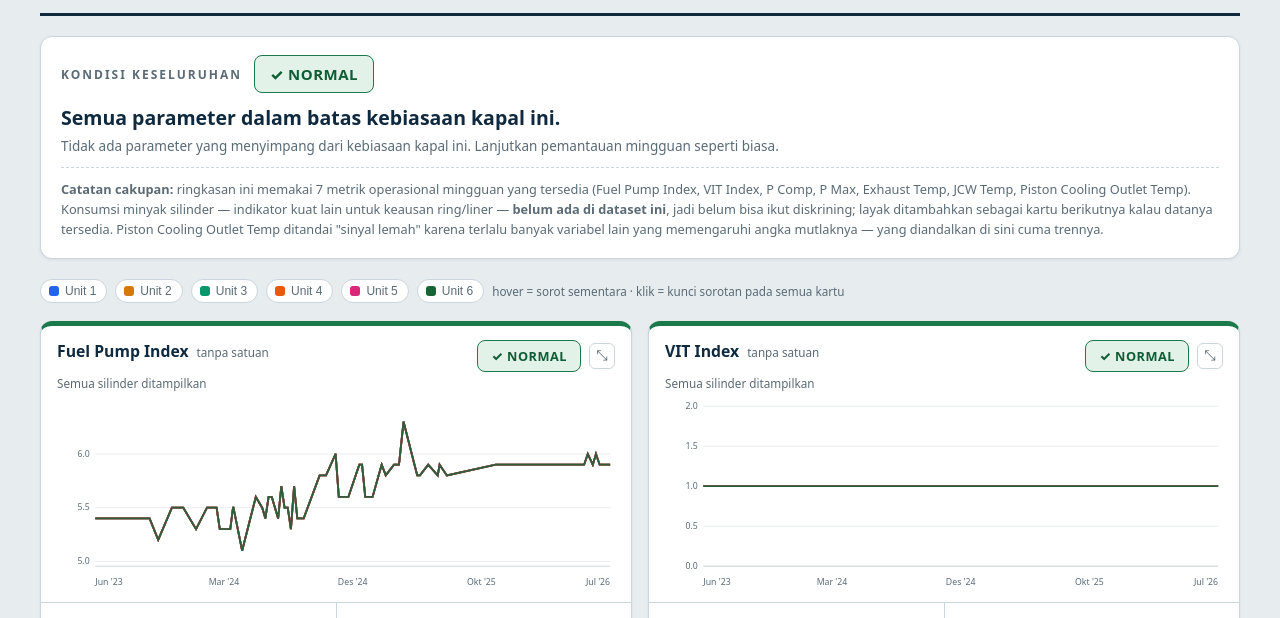
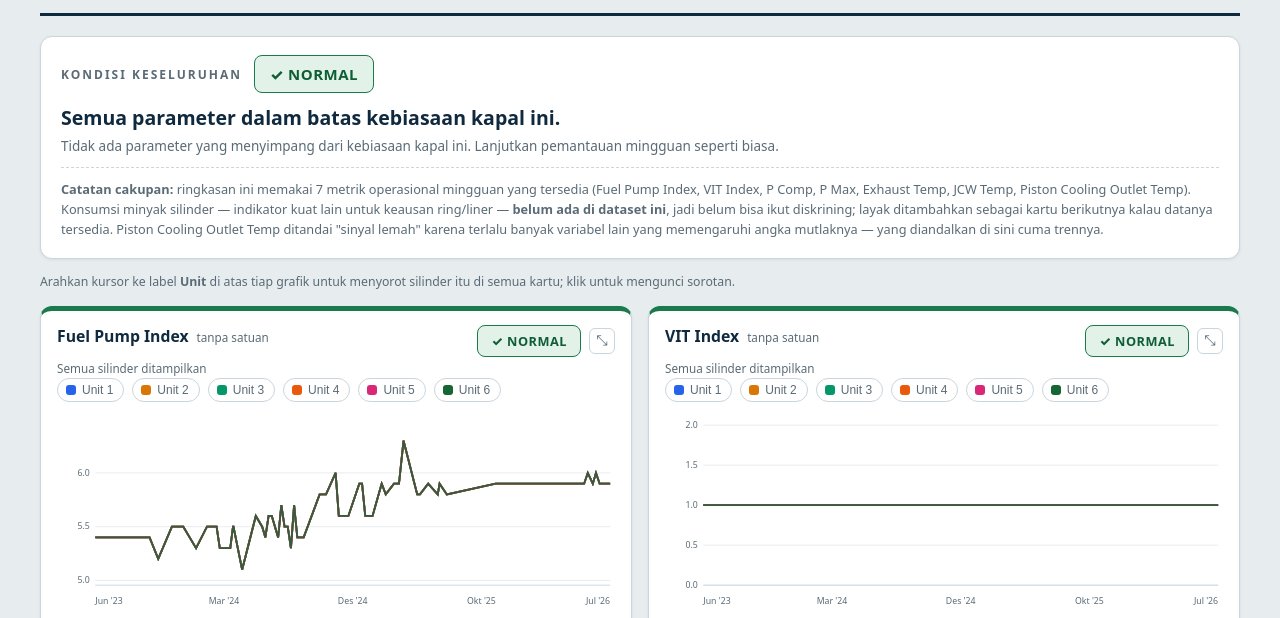
Before and after one commit to yuusha25/grafikVessel, a plain HTML site: page screening.html in a window 1280 px wide. Shown: the part 144-762 px from the top of the page. Drawn offline with Linux system fonts and the light colour scheme.

Commit message:
feat: button insight cylinder

```diff
--- a/screening.html
+++ b/screening.html
@@ -74,6 +74,8 @@ header.top { display: flex; flex-wrap: wrap; align-items: flex-end; justify-cont
 .legend-chip .sw { width: 10px; height: 10px; border-radius: 3px; flex: none; }
 .legend-chip[data-active="true"] { outline: 1.5px solid var(--ink); }
 .legend-hint { font-size: .78rem; color: var(--muted); }
+.legend-hint-static { font-size: .82rem; color: var(--muted); margin: -6px 0 16px; }
+.pcard .legend-row { margin: 2px 0 8px; padding: 0 16px; }
 
 /* ---------- grid kartu ---------- */
 .card-grid { display: grid; grid-template-columns: repeat(auto-fit, minmax(480px, 1fr)); gap: 16px; }
@@ -185,7 +187,7 @@ footer.page-footer { max-width: 1240px; margin: 34px auto 0; padding: 0 20px; fo
 
   <section class="overview" id="overview"></section>
 
-  <div class="legend-row" id="shared-legend"></div>
+  <p class="legend-hint-static">Arahkan kursor ke label <b>Unit</b> di atas tiap grafik untuk menyorot silinder itu di semua kartu; klik untuk mengunci sorotan.</p>
 
   <div class="card-grid" id="card-grid"></div>
 
@@ -677,6 +679,9 @@ function renderCard(metricDef, v) {
   card.appendChild(head);
   card.appendChild(el('div', { class: 'pcard-sub', text: 'Semua silinder ditampilkan' }));
 
+  const vesselUnits = Object.keys(DATA.vessels[state.vessel].units).map(Number).sort((a, b) => a - b);
+  card.appendChild(buildLegendRow(vesselUnits));
+
   const chartWrap = el('div', { class: 'pcard-chart' });
   chartWrap.appendChild(buildChart(metricDef, { width: 620, height: 210 }));
   card.appendChild(chartWrap);
@@ -772,21 +777,31 @@ function renderOverview(evals) {
   }));
 }
 
-/* ================= legend bersama ================= */
-function renderSharedLegend() {
-  const wrap = document.getElementById('shared-legend');
-  wrap.innerHTML = '';
-  const units = Object.keys(DATA.vessels[state.vessel].units).map(Number).sort((a, b) => a - b);
+/* ================= legend per-kartu (satu per grafik, semua saling sinkron) ================= */
+// Setiap kartu punya baris legend sendiri di atas grafiknya (permintaan: mudah dilihat tanpa
+// scroll ke atas). Semua instance tetap mengontrol satu state global yang sama (hover/isolate),
+// jadi menyorot Unit di kartu manapun ikut menyorot di kartu lain juga.
+let legendChipRegistry = [];
+function buildLegendRow(units) {
+  const wrap = el('div', { class: 'legend-row' });
   units.forEach(u => {
     const chip = el('button', { class: 'legend-chip', 'data-unit-id': String(u), 'data-active': String(state.isolatedUnit === String(u)) });
     const sw = el('span', { class: 'sw' }); sw.style.background = `var(--series-${unitSlot(u)})`;
     chip.append(sw, el('span', { text: 'Unit ' + u }));
     chip.addEventListener('mouseenter', () => { state.hoveredUnit = String(u); refreshEmphasis(); });
     chip.addEventListener('mouseleave', () => { state.hoveredUnit = null; refreshEmphasis(); });
-    chip.addEventListener('click', () => { state.isolatedUnit = state.isolatedUnit === String(u) ? null : String(u); renderSharedLegend(); refreshEmphasis(); });
+    chip.addEventListener('click', () => {
+      state.isolatedUnit = state.isolatedUnit === String(u) ? null : String(u);
+      refreshAllLegendChips();
+      refreshEmphasis();
+    });
     wrap.appendChild(chip);
+    legendChipRegistry.push({ unit: String(u), chip });
   });
-  wrap.appendChild(el('span', { class: 'legend-hint', text: 'hover = sorot sementara · klik = kunci sorotan pada semua kartu' }));
+  return wrap;
+}
+function refreshAllLegendChips() {
+  legendChipRegistry.forEach(({ unit, chip }) => chip.setAttribute('data-active', String(state.isolatedUnit === unit)));
 }
 
 /* ================= header / tabs ================= */
@@ -809,7 +824,7 @@ function renderHeader() {
 function renderAll() {
   renderVesselTabs();
   renderHeader();
-  renderSharedLegend();
+  legendChipRegistry = [];
   const vessel = DATA.vessels[state.vessel];
   const evals = evaluateAll(vessel);
   renderOverview(evals);
```
